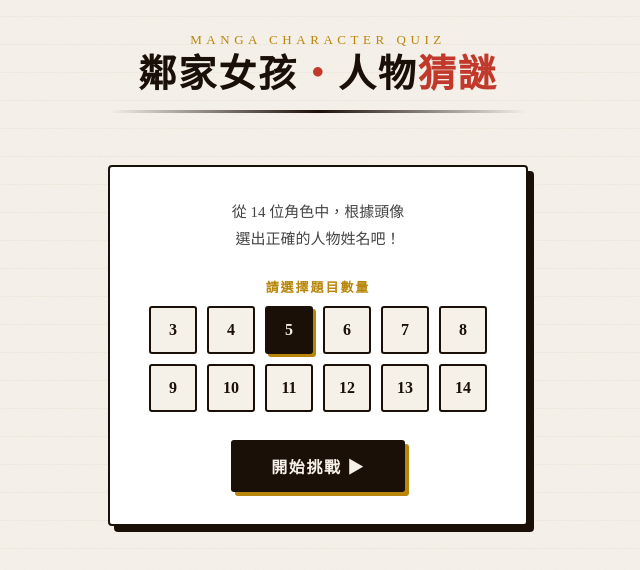
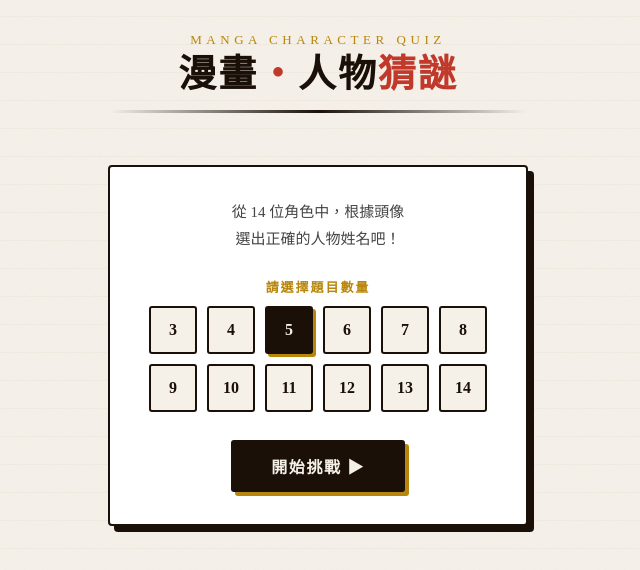
Before and after one commit to firstflow5566/adachi, a plain HTML site: page index.html in a window 1280 px wide. Shown: the whole page, without its empty margins (322-962 px from the left). Drawn offline with Linux system fonts and the light colour scheme.

Commit message:
Update index.html

```diff
--- a/index.html
+++ b/index.html
@@ -485,7 +485,7 @@
 
 <header>
   <div class="title-jp">manga character quiz</div>
-  <h1>鄰家女孩<span>・</span>人物<span>猜謎</span></h1>
+  <h1>漫畫<span>・</span>人物<span>猜謎</span></h1>
 </header>
 
 <!-- SETUP -->
```
